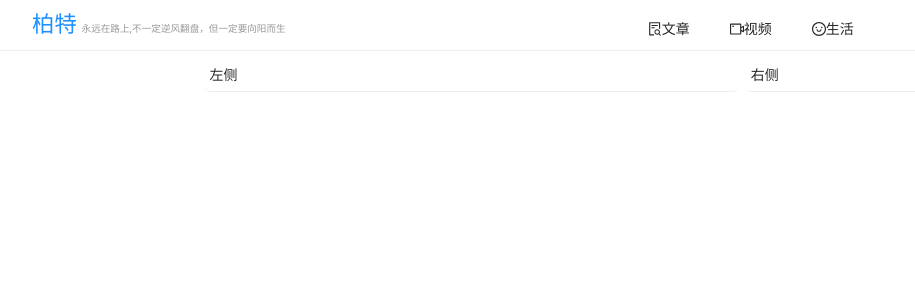
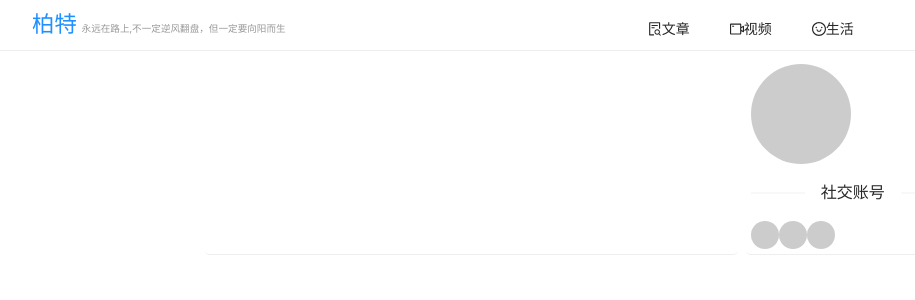
Before and after one commit to better-pz/better-blog, a Next.js app: page / in a window 1280 px wide. Shown: the top 300 px of the page, without its empty margins (58-973 px from the left). Built offline with nearby package versions, Linux system fonts and the light colour scheme.

Commit message:
作者组件

```diff
--- /dev/null
+++ b/components/Author.js
@@ -0,0 +1,18 @@
+
+
+import {Avatar,Divider} from 'antd'
+export default function Author() {
+    return (
+        <div >
+        <div> <Avatar size={100}  /></div>
+        <div>
+
+            <Divider>社交账号</Divider>
+            <Avatar size={28}  className="account"  />
+            <Avatar size={28}  className="account" />
+            <Avatar size={28}   className="account"  />
+
+        </div>
+    </div>
+    )
+}
--- a/pages/index.js
+++ b/pages/index.js
@@ -3,6 +3,7 @@ import styles from "../styles/Home.module.css";
 
 import {Row, Col} from 'antd'
 import Header from "../components/Header";
+import Author from "../components/Author";
 
 export default function Home() {
   return (
@@ -14,11 +15,11 @@ export default function Home() {
       <Header></Header>
       <Row className={styles.comm_main} type="flex" justify="center">
       <Col className={styles.comm_left} xs={24} sm={24} md={16} lg={18} xl={10}  >
-        左侧
+
       </Col>
 
       <Col className={styles.comm_right} xs={0} sm={0} md={7} lg={5} xl={4}>
-        右侧
+      <Author/>
       </Col>
     </Row>
     </div>
```
